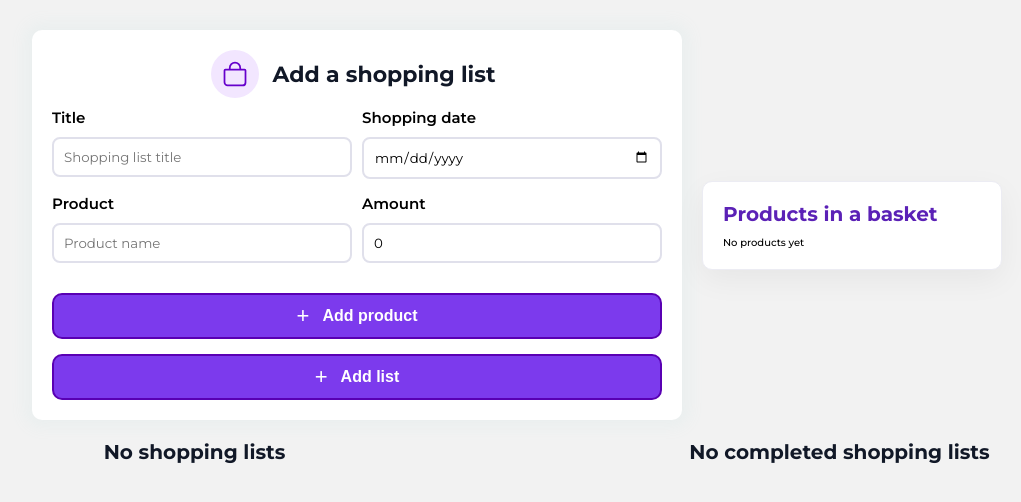
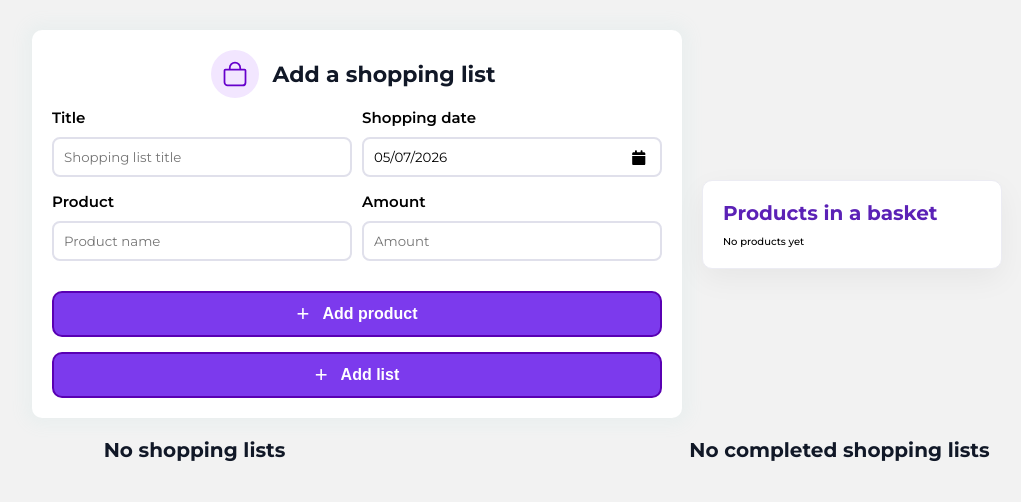
Before and after one commit to Karolina-S-dev/React-shopping-list, a React (Create React App) app: page / in a window 1280 px wide. Shown: the top 502 px of the page, without its empty margins (123-1144 px from the left). Built offline with nearby package versions, Linux system fonts and the light colour scheme.

Commit message:
added datepicker, fixed amount input with Number type

```diff
--- a/package.json
+++ b/package.json
@@ -8,6 +8,7 @@
     "@testing-library/react": "^16.3.2",
     "@testing-library/user-event": "^13.5.0",
     "react": "^19.2.5",
+    "react-datepicker": "^9.1.0",
     "react-dom": "^19.2.5",
     "react-scripts": "5.0.1",
     "react-toastify": "^11.1.0",
--- a/public/index.html
+++ b/public/index.html
@@ -9,7 +9,6 @@
       name="description"
       content="Web site created using create-react-app"
     />
-    <link rel="apple-touch-icon" href="%PUBLIC_URL%/logo192.png" />
     <!--
       manifest.json provides metadata used when your web app is installed on a
       user's mobile device or desktop. See https://developers.google.com/web/fundamentals/web-app-manifest/
@@ -23,7 +22,6 @@
       rel="stylesheet"
     />
 
-    <link rel="manifest" href="%PUBLIC_URL%/manifest.json" />
     <!--
       Notice the use of %PUBLIC_URL% in the tags above.
       It will be replaced with the URL of the `public` folder during the build.
--- a/src/assets/css/index.css
+++ b/src/assets/css/index.css
@@ -47,3 +47,7 @@ textarea {
   border: 1px solid #86efac;
   border-radius: 12px;
 }
+
+.box-shadow {
+  box-shadow: 0 0 15px 8px #eaefef;
+}
--- a/src/assets/css/queries.css
+++ b/src/assets/css/queries.css
@@ -39,14 +39,15 @@
   .shopping-card h3 {
     font-size: 1.7rem;
   }
+  .header-flex-row {
+    padding: 1.5rem;
+  }
 }
 
 /* tablets 768px - 1023px */
 @media only screen and (max-width: 1023px) {
   .header-flex-row {
     gap: 1rem;
-    margin: 2rem 1.5rem;
-    padding-top: 0;
   }
 
   .form-button {
@@ -63,9 +64,6 @@
 @media only screen and (max-width: 767px) {
   .header-flex-row {
     flex-direction: column;
-    margin: 1.5rem;
-    gap: 1.5rem;
-
   }
 
   .shopping-lists-container {
--- a/src/assets/css/shopping-card.css
+++ b/src/assets/css/shopping-card.css
@@ -1,7 +1,6 @@
 .shopping-card {
   flex: 0 0 calc(50% - 1rem);
   background: #fff;
-  box-shadow: 0 10px 30px rgba(15, 23, 42, 0.08);
   padding: 2.4rem;
   border-radius: 10px;
   display: flex;
@@ -22,6 +21,7 @@
   color: #111827;
   font-weight: 500;
   text-align: left;
+  text-justify: center;
   font-size: 1.62rem;
 }
 
@@ -87,16 +87,20 @@
   padding: 1rem 1.4rem;
   border: 1px solid grey;
   border-radius: 10px;
-  font-size: 1.3rem;
   font-family: "Lato", sans-serif;
   font-weight: 700;
   font-style: normal;
   cursor: pointer;
-  display: inline-flex;
+  display: flex;
   gap: 0.8rem;
   align-items: center;
   justify-content: center;
   flex: 0 0 calc(50% - 1rem);
+}
+
+.btn p {
+  font-size: 1.3rem;
+  color: inherit;
 }
 
 .btn-complete {
@@ -115,12 +119,17 @@
   color: #dc2626;
   border: 1px solid #fca5a5;
   transition: all 0.3s ease;
- margin-left: auto;
-
+  margin-left: auto;
 }
 .btn-delete:hover {
   transform: translateY(-2px);
   background: #fecaca;
+}
+
+.btn-icon {
+  flex-shrink: 0;
+  font-size: 1.5rem !important;
+  color: inherit;
 }
 
 .card-buttons {
--- a/src/assets/css/shopping-form.css
+++ b/src/assets/css/shopping-form.css
@@ -4,7 +4,6 @@
   max-width: 65rem;
   width: 100%;
   background: #fff;
-  box-shadow:0 0 15px 8px #EAEFEF;
   color: #000;
   border-radius: 10px;
   flex-direction: column;
@@ -61,6 +60,66 @@
   border: 2px solid #e0e0eb;
 }
 
+/* ------------------------ DATEPICKER ------------------------- */
+
+.react-datepicker__view-calendar-icon input {
+  padding: 1rem !important;
+  margin-bottom: 1.5rem;
+  background-color: #fff;
+  border: 2px solid #e0e0eb;
+  width: 100%;
+  font-family: "Montserrat";
+  z-index: 1;
+}
+
+.react-datepicker__input-container {
+  position: relative;
+  width: 100%;
+  height: 100%;
+}
+
+.react-datepicker__calendar-icon {
+  width: 1.5rem !important;
+  height: 1.5rem !important;
+  position: absolute;
+  right: 1rem;
+  top: 0.7rem;
+  z-index: 3;
+  cursor: pointer;
+}
+
+.react-datepicker {
+  border-radius: 1rem !important;
+  border: 2px solid #e0e0eb !important ;
+  font-family: "Montserrat", sans-serif !important;
+  box-shadow: 0 0 15px 8px #eaefef74;
+  font-size: 1.2rem !important;
+}
+
+h2.react-datepicker__current-month {
+  color: #6600cc !important ;
+  font-size: 1.2rem;
+}
+.react-datepicker__day--today {
+  background-color: #dacbe9 !important ;
+  color: #fff !important;
+  border-radius: 3px !important;
+}
+
+.react-datepicker__navigation-icon::before {
+  border-color: #6600cc !important ;
+}
+.react-datepicker__header {
+  background-color: #f2e6ff !important;
+  border-bottom: 1px solid #6600cc !important;
+}
+
+.react-datepicker__day--selected {
+  background-color: #7c3aed !important;
+}
+
+/* ----------------------------------------------------- */
+
 .form-button {
   padding: 0.8rem 3rem;
   display: inline-flex;
@@ -92,8 +151,8 @@
   display: flex;
   gap: 2rem;
   justify-content: center;
+  align-items: center;
   padding-top: 3rem;
-  align-items: center;
 }
 
 .form-products-list {
--- a/src/components/Product.js
+++ b/src/components/Product.js
@@ -4,7 +4,7 @@ const Product = ({ product, setProducts }) => {
   const handleIncrease = () => {
     setProducts((prev) =>
       prev.map((item) =>
-        item.name === product.name
+       item.name === product.name
           ? { ...item, amount: item.amount + 1 }
           : item,
       ),
@@ -28,12 +28,15 @@ const Product = ({ product, setProducts }) => {
         item.name === product.name ? { ...item, bought: !item.bought } : item,
       ),
     );
-
   };
   console.log(product.bought);
 
   return (
-    <div className={product.bought ? "card-product-row bought" : "card-product-row"}>
+    <div
+      className={
+        product.bought ? "card-product-row bought" : "card-product-row"
+      }
+    >
       <p>{product.name}</p>
       <div className="amount-row">
         <input
@@ -53,7 +56,7 @@ const Product = ({ product, setProducts }) => {
         <QuantityControlButton
           type={"add"}
           onClick={handleIncrease}
-          disabled={product.amount === 20 || product.bought}
+          disabled={product.amount >= 100 || product.bought}
         >
           +
         </QuantityControlButton>
--- a/src/components/ShoppingCard.js
+++ b/src/components/ShoppingCard.js
@@ -31,7 +31,7 @@ const ShoppingCard = ({ list, setShoppingData }) => {
   return (
     <>
       {list.deleted === true ? null : (
-        <div className="shopping-card">
+        <div className="shopping-card box-shadow">
           <h3>{list.title}</h3>
           <p className="shopping-card-date">
             Shopping date: {list.shoppingDate}
@@ -47,11 +47,11 @@ const ShoppingCard = ({ list, setShoppingData }) => {
           <div className="card-buttons">
             {!list.completed && (
               <ShoppingCardButton type={"complete"} onClick={handleComplete}>
-                Complete
+                <p>Complete</p>
               </ShoppingCardButton>
             )}
             <ShoppingCardButton type={"delete"} onClick={handleDelete}>
-              Delete
+              <p>Delete</p>
             </ShoppingCardButton>
           </div>
         </div>
--- a/src/components/ShoppingCardButton.js
+++ b/src/components/ShoppingCardButton.js
@@ -3,13 +3,13 @@ const ShoppingCardButton = ({ type, children,onClick }) => {
     <>
       {type === "complete" ? (
         <button className="btn btn-complete" onClick={onClick}>
-          <ion-icon name="checkmark-outline"></ion-icon>
+          <ion-icon className="btn-icon" name="checkmark-outline"></ion-icon>
           {children}
         </button>
       ) : null}
       {type === "delete" ? (
         <button className="btn btn-delete" onClick={onClick}>
-          <ion-icon name="trash-outline"></ion-icon>
+          <ion-icon className="btn-icon" name="trash-outline"></ion-icon>
           {children}
         </button>
       ) : null}
--- a/src/components/ShoppingForm.js
+++ b/src/components/ShoppingForm.js
@@ -3,6 +3,8 @@ import "../assets/css/shopping-form.css";
 import { toast } from "react-toastify";
 import "react-toastify/dist/ReactToastify.css";
 import FormProductsList from "./FormProductsList";
+import DatePicker from "react-datepicker";
+import "react-datepicker/dist/react-datepicker.css";
 
 const ShoppingForm = ({ setShoppingData }) => {
   const [formData, setFormData] = useState({
@@ -10,17 +12,19 @@ const ShoppingForm = ({ setShoppingData }) => {
     shoppingDate: "",
     completed: false,
     product: "",
-    amount: 0,
+    amount: "",
     bought: false,
     products: [],
   });
+
+  const [startDate, setStartDate] = useState(new Date());
 
   const handleAddProduct = (e) => {
     e.preventDefault();
     const newProduct = {
       name: formData.product,
       bought: formData.bought,
-      amount: formData.amount,
+      amount: Number(formData.amount),
     };
 
     if (formData.product === "") {
@@ -43,7 +47,7 @@ const ShoppingForm = ({ setShoppingData }) => {
       products: [...prev.products, newProduct],
       // czyszczenie formularza produktu
       product: "",
-      amount: 0,
+      amount: "",
     }));
   };
 
@@ -78,7 +82,7 @@ const ShoppingForm = ({ setShoppingData }) => {
     if (products.length === 0 && formData.product !== "") {
       products.push({
         name: formData.product,
-        amount: formData.amount,
+        amount: Number(formData.amount),
         bought: formData.bought,
       });
     }
@@ -87,7 +91,7 @@ const ShoppingForm = ({ setShoppingData }) => {
       ...prev,
       {
         title: formData.title,
-        shoppingDate: formData.shoppingDate,
+        shoppingDate: formData.shoppingDate.toLocaleDateString(),
         completed: false,
         products: products,
         createdDate: Date.now(),
@@ -104,7 +108,7 @@ const ShoppingForm = ({ setShoppingData }) => {
       shoppingDate: "",
       completed: false,
       product: "",
-      amount: 0,
+      amount: "",
       bought: false,
       products: [],
     });
@@ -113,7 +117,7 @@ const ShoppingForm = ({ setShoppingData }) => {
   return (
     <>
       <div className="header-flex-row">
-        <form className="shopping-form">
+        <form className="shopping-form box-shadow">
           <div className="shopping-form-header">
             <ion-icon name="bag-outline"></ion-icon>
             <p className="shopping-form-title">Add a shopping list</p>
@@ -141,18 +145,18 @@ const ShoppingForm = ({ setShoppingData }) => {
             {/*  -------DATE------ */}
             <div className="flex-col">
               <label htmlFor="shoppingDate">Shopping date</label>
-              <input
-                className="form-date common-style"
-                type="date"
+              <DatePicker
                 id="shoppingDate"
-                value={formData.shoppingDate}
-                onChange={(event) => {
-                  // console.log(event.target.value);
+                selected={startDate}
+                onChange={(date) => {
+                  setStartDate(date);
                   setFormData((prev) => ({
                     ...prev,
-                    shoppingDate: event.target.value,
+                    shoppingDate: date,
                   }));
                 }}
+                showIcon
+                toggleCalendarOnIconClick
               />
             </div>
           </div>
@@ -187,7 +191,7 @@ const ShoppingForm = ({ setShoppingData }) => {
                   // console.log(event.target.value);
                   setFormData((prev) => ({
                     ...prev,
-                    amount: event.target.value,
+                    amount: Number(event.target.value),
                   }));
                 }}
               />
```
Also changed, not shown: 1 other file (tests, documents, lock files or other folders).
